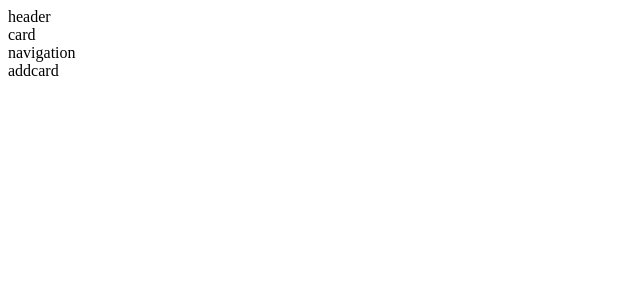
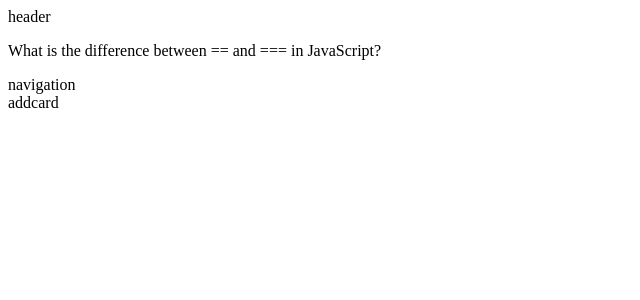
Before and after one commit to shibaan1/FlashCard-App, a React (Vite) app: page / in a window 1280 px wide. Shown: the top 300 px of the page, without its empty margins (0-640 px from the left). Built offline with nearby package versions, Linux system fonts and the light colour scheme.

Commit message:
feat: display flashcard data via props

```diff
--- a/src/App.jsx
+++ b/src/App.jsx
@@ -27,13 +27,17 @@ const CardData = [
 
 function App() {
 
+  const [cards, setCards] = useState(CardData)
+  const [currentIndex, setCurrentIndex] = useState(0)
+  const [isFlipped, setIsFlipped] = useState(false)
+
   return (
     <div>
 
-<Header />
-<Card />
-<Navigation />
-<AddCard />
+      <Header />
+      <Card displayCard={cards[currentIndex]} />
+      <Navigation />
+      <AddCard />
 
     </div>
   )
--- a/src/components/card.jsx
+++ b/src/components/card.jsx
@@ -1,9 +1,11 @@
 import React from 'react'
 
-const Card = () => {
+const Card = ({displayCard}) => {
+const {id ,category ,question , answer , isKnown} =displayCard
   return (
     <div>
-      card
+
+      <p>{question}</p>
     </div>
   )
 }
```
